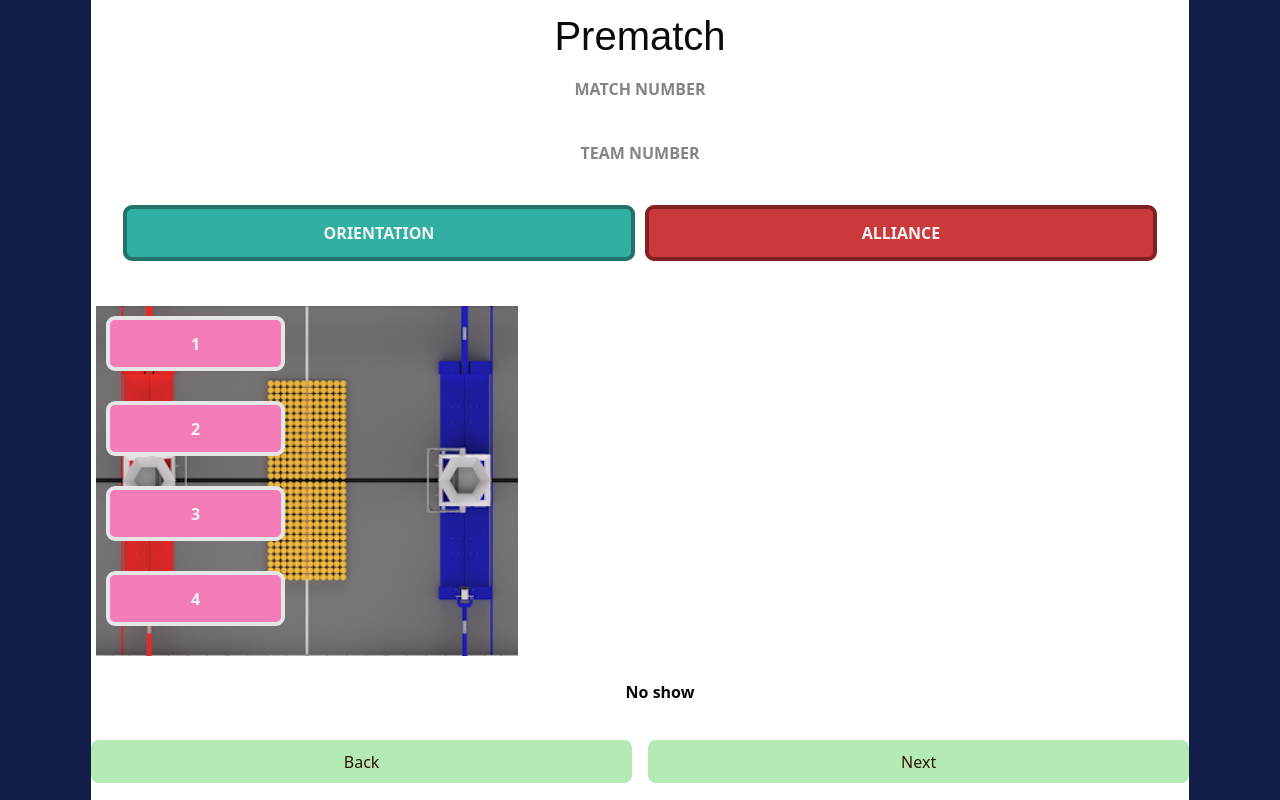
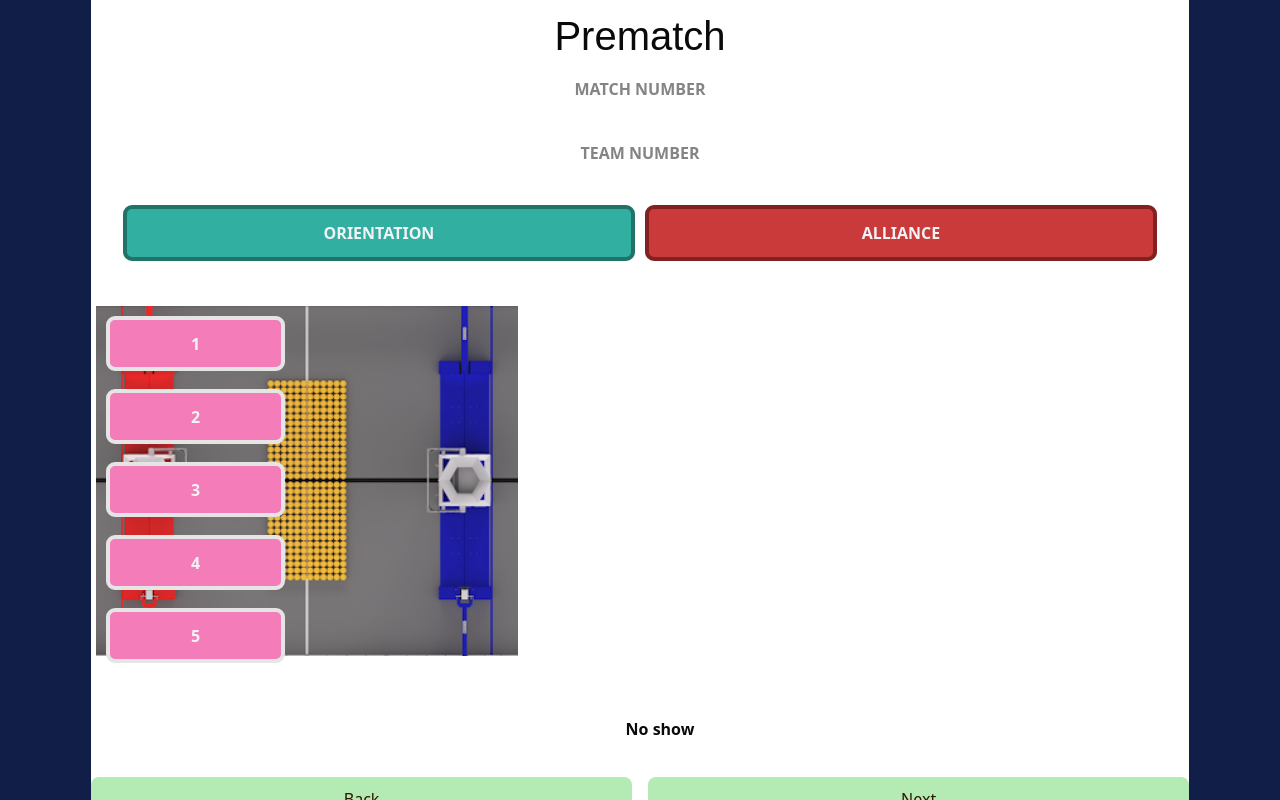
Before and after one commit to RileyGoodXYZ/BreadCompetition, a React (Vite) app in the folder frontend/: page /data-scout/prematch in a window 1280 px wide. Built offline with nearby package versions, Linux system fonts and the light colour scheme; no server answers.

Commit message:
adding hub position to prematch

```diff
--- a/frontend/src/pages/data-scout/Prematch.jsx
+++ b/frontend/src/pages/data-scout/Prematch.jsx
@@ -138,7 +138,7 @@ function Prematch() {
             flexDirection: 'column',
             translate: alliance === "Blue" ? '400px -350px' : '10px -350px',
             transition: 'translate 150ms ease',
-            gap: '20px',
+            gap: '8px',
             left: 'auto'
           }}
         >
@@ -218,6 +218,25 @@ function Prematch() {
           >
             4
           </button>
+          <button
+            style={{
+              backgroundColor: 'rgb(243, 124, 185)',
+              borderRadius: '9px',
+              borderWidth: '4px',
+              width: '14vw',
+              height: '55px',
+              margin: '5px',
+              color: 'rgb(241, 243, 245)',
+              fontWeight: 'bold',
+              opacity: position === "5" ? 0.6 : 1
+            }}
+            onClick={() => {
+              setPosition("5");
+              localStorage.setItem('prematch_position', "5");
+            }}
+          >
+            5
+          </button>
         </div>
         <div style={{ display: "flex", flexDirection: "row", alignItems: "center", justifyContent: "center", marginTop: '-305px', flexWrap: 'wrap', gap: '0.5rem', width: '100%' }}>
         <br></br>
```
